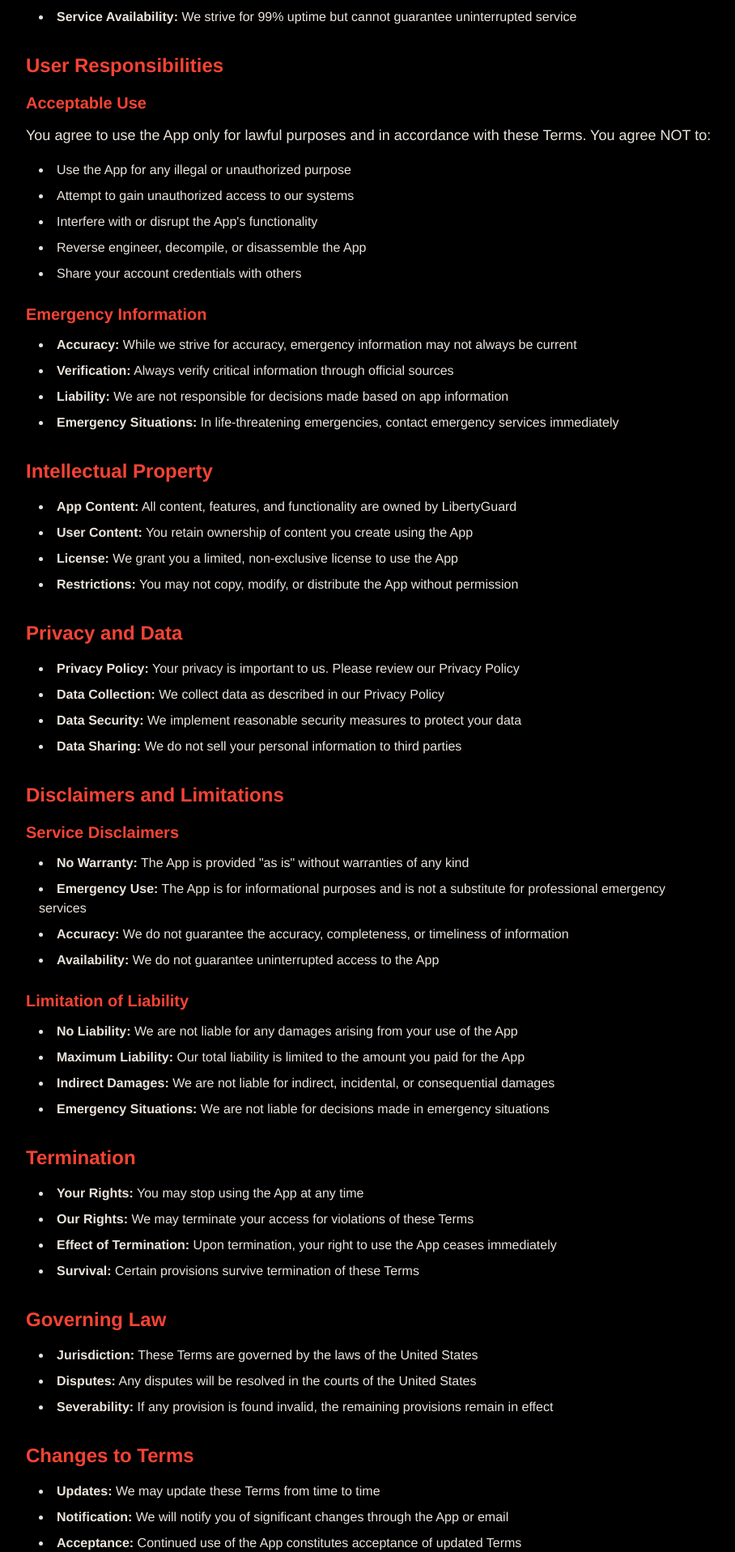
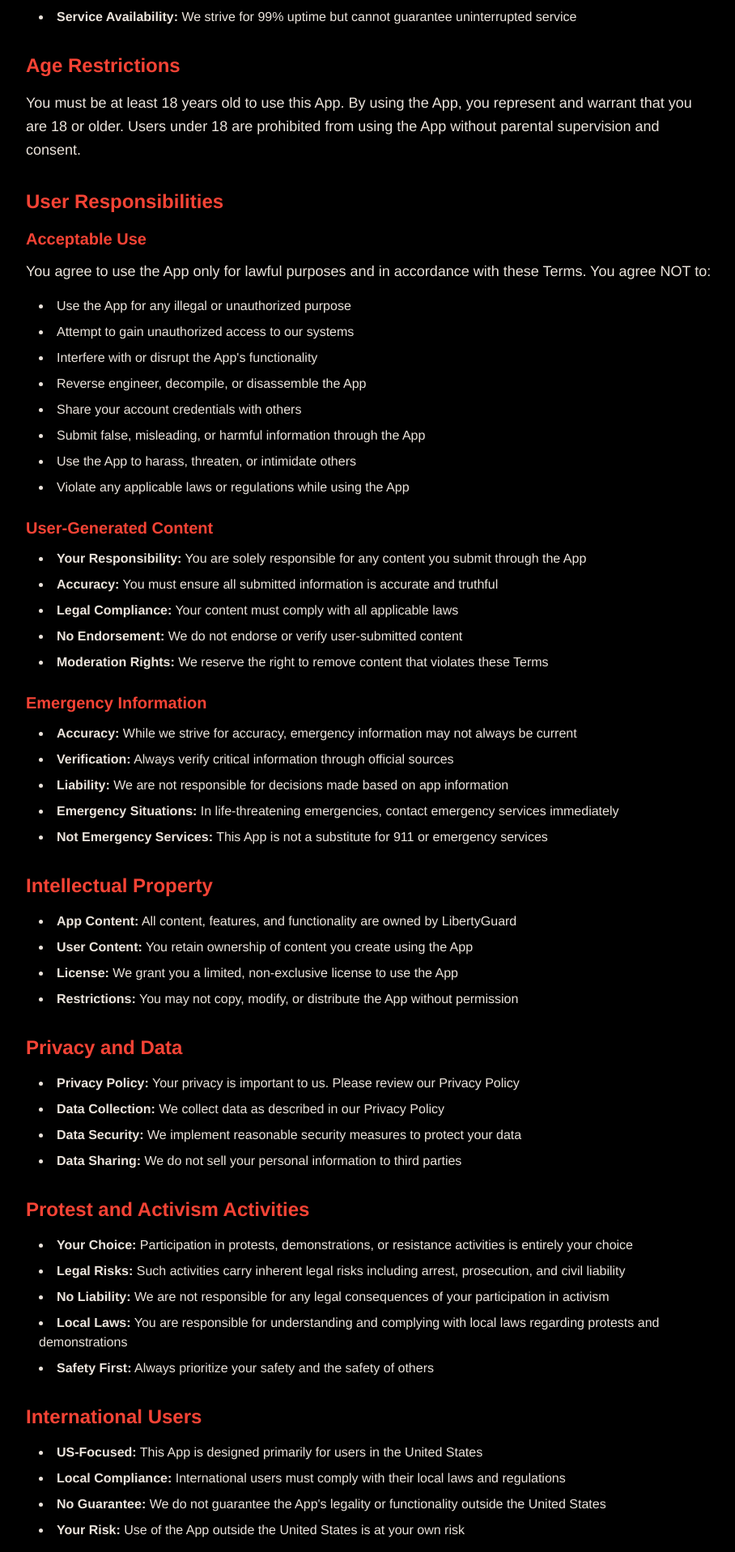
Before and after one commit to thedanperry/LibertyGuard-Website, a Next.js app: page /terms in a window 1280 px wide. Shown: the part 1447-3364 px from the top of the page at 81% size, without its empty margins (184-1092 px from the left). Built offline with nearby package versions, Linux system fonts and the light colour scheme.

Commit message:
Enhance Terms of Service with additional protections for resistance app

```diff
--- a/src/app/terms/page.tsx
+++ b/src/app/terms/page.tsx
@@ -65,6 +65,14 @@ export default function TermsPage() {
           </section>
 
           <section>
+            <h2 className="text-2xl font-bold text-climate-red mb-4">Age Restrictions</h2>
+            <p className="text-lg leading-relaxed mb-4">
+              You must be at least 18 years old to use this App. By using the App, you represent and warrant that you are 18 or older.
+              Users under 18 are prohibited from using the App without parental supervision and consent.
+            </p>
+          </section>
+
+          <section>
             <h2 className="text-2xl font-bold text-climate-red mb-4">User Responsibilities</h2>
 
             <h3 className="text-xl font-bold text-climate-red mb-3">Acceptable Use</h3>
@@ -77,6 +85,18 @@ export default function TermsPage() {
               <li>Interfere with or disrupt the App's functionality</li>
               <li>Reverse engineer, decompile, or disassemble the App</li>
               <li>Share your account credentials with others</li>
+              <li>Submit false, misleading, or harmful information through the App</li>
+              <li>Use the App to harass, threaten, or intimidate others</li>
+              <li>Violate any applicable laws or regulations while using the App</li>
+            </ul>
+
+            <h3 className="text-xl font-bold text-climate-red mb-3">User-Generated Content</h3>
+            <ul className="list-disc list-inside space-y-2 ml-4 mb-6">
+              <li><strong>Your Responsibility:</strong> You are solely responsible for any content you submit through the App</li>
+              <li><strong>Accuracy:</strong> You must ensure all submitted information is accurate and truthful</li>
+              <li><strong>Legal Compliance:</strong> Your content must comply with all applicable laws</li>
+              <li><strong>No Endorsement:</strong> We do not endorse or verify user-submitted content</li>
+              <li><strong>Moderation Rights:</strong> We reserve the right to remove content that violates these Terms</li>
             </ul>
 
             <h3 className="text-xl font-bold text-climate-red mb-3">Emergency Information</h3>
@@ -85,6 +105,7 @@ export default function TermsPage() {
               <li><strong>Verification:</strong> Always verify critical information through official sources</li>
               <li><strong>Liability:</strong> We are not responsible for decisions made based on app information</li>
               <li><strong>Emergency Situations:</strong> In life-threatening emergencies, contact emergency services immediately</li>
+              <li><strong>Not Emergency Services:</strong> This App is not a substitute for 911 or emergency services</li>
             </ul>
           </section>
 
@@ -109,6 +130,27 @@ export default function TermsPage() {
           </section>
 
           <section>
+            <h2 className="text-2xl font-bold text-climate-red mb-4">Protest and Activism Activities</h2>
+            <ul className="list-disc list-inside space-y-2 ml-4">
+              <li><strong>Your Choice:</strong> Participation in protests, demonstrations, or resistance activities is entirely your choice</li>
+              <li><strong>Legal Risks:</strong> Such activities carry inherent legal risks including arrest, prosecution, and civil liability</li>
+              <li><strong>No Liability:</strong> We are not responsible for any legal consequences of your participation in activism</li>
+              <li><strong>Local Laws:</strong> You are responsible for understanding and complying with local laws regarding protests and demonstrations</li>
+              <li><strong>Safety First:</strong> Always prioritize your safety and the safety of others</li>
+            </ul>
+          </section>
+
+          <section>
+            <h2 className="text-2xl font-bold text-climate-red mb-4">International Users</h2>
+            <ul className="list-disc list-inside space-y-2 ml-4">
+              <li><strong>US-Focused:</strong> This App is designed primarily for users in the United States</li>
+              <li><strong>Local Compliance:</strong> International users must comply with their local laws and regulations</li>
+              <li><strong>No Guarantee:</strong> We do not guarantee the App's legality or functionality outside the United States</li>
+              <li><strong>Your Risk:</strong> Use of the App outside the United States is at your own risk</li>
+            </ul>
+          </section>
+
+          <section>
             <h2 className="text-2xl font-bold text-climate-red mb-4">Disclaimers and Limitations</h2>
 
             <h3 className="text-xl font-bold text-climate-red mb-3">Service Disclaimers</h3>
@@ -117,6 +159,7 @@ export default function TermsPage() {
               <li><strong>Emergency Use:</strong> The App is for informational purposes and is not a substitute for professional emergency services</li>
               <li><strong>Accuracy:</strong> We do not guarantee the accuracy, completeness, or timeliness of information</li>
               <li><strong>Availability:</strong> We do not guarantee uninterrupted access to the App</li>
+              <li><strong>Third-Party Content:</strong> We do not control or verify information from third-party sources</li>
             </ul>
 
             <h3 className="text-xl font-bold text-climate-red mb-3">Limitation of Liability</h3>
@@ -125,6 +168,7 @@ export default function TermsPage() {
               <li><strong>Maximum Liability:</strong> Our total liability is limited to the amount you paid for the App</li>
               <li><strong>Indirect Damages:</strong> We are not liable for indirect, incidental, or consequential damages</li>
               <li><strong>Emergency Situations:</strong> We are not liable for decisions made in emergency situations</li>
+              <li><strong>Activism Consequences:</strong> We are not liable for any consequences of protest or resistance activities</li>
             </ul>
           </section>
 
```
